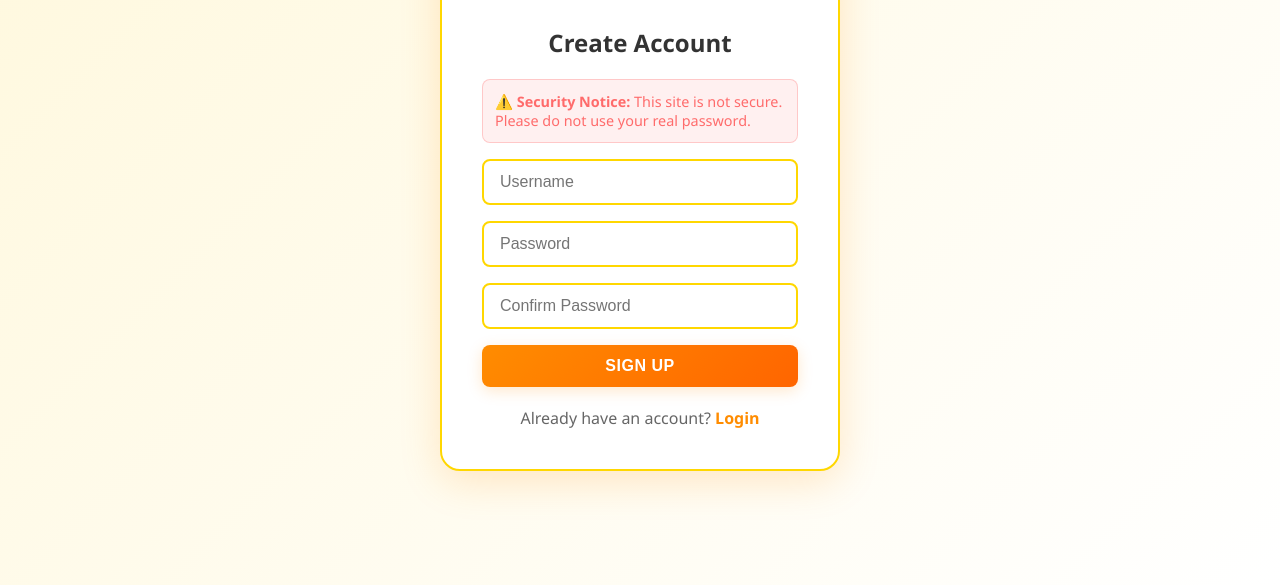
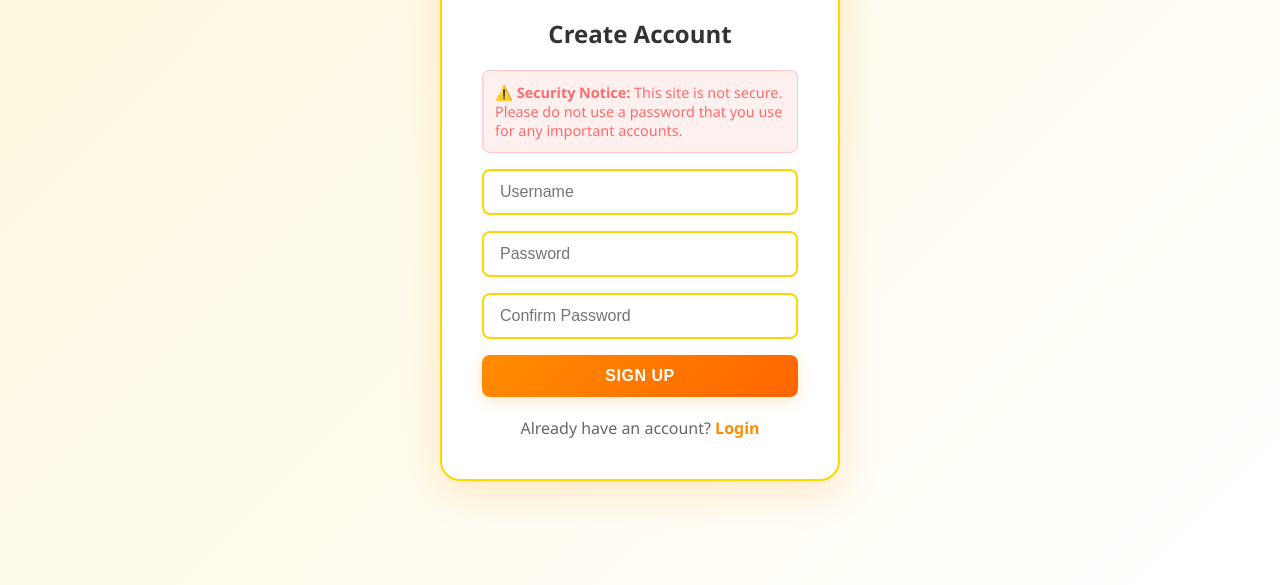
Before and after one commit to haesle4/summer_goals, a website: page CascadeProjects/Summer_Goals/index.html in a window 1280 px wide. Both pictures are taken after a click on the link "Sign up". Shown: the part 215-800 px from the top of the page. Drawn offline with nearby package versions, Linux system fonts and the light colour scheme.

Commit message:
update security notice

```diff
--- a/CascadeProjects/Summer_Goals/index.html
+++ b/CascadeProjects/Summer_Goals/index.html
@@ -44,7 +44,7 @@
             "
           >
             ⚠️ <strong>Security Notice:</strong> This site is not secure. Please
-            do not use your real password.
+            do not use a password that you use for any important accounts.
           </p>
           <input
             type="text"
```
